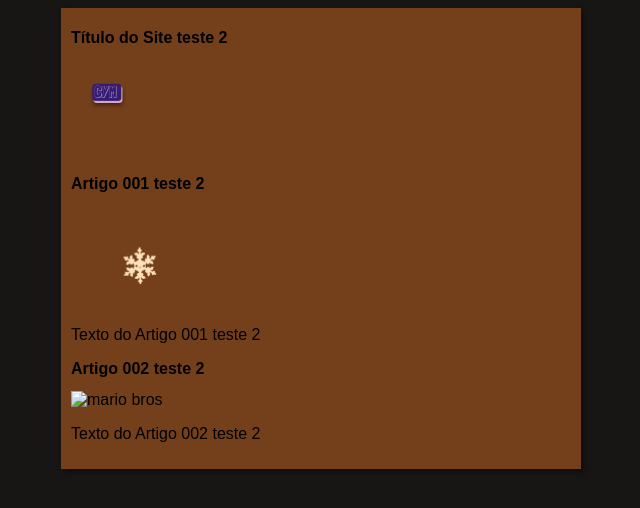
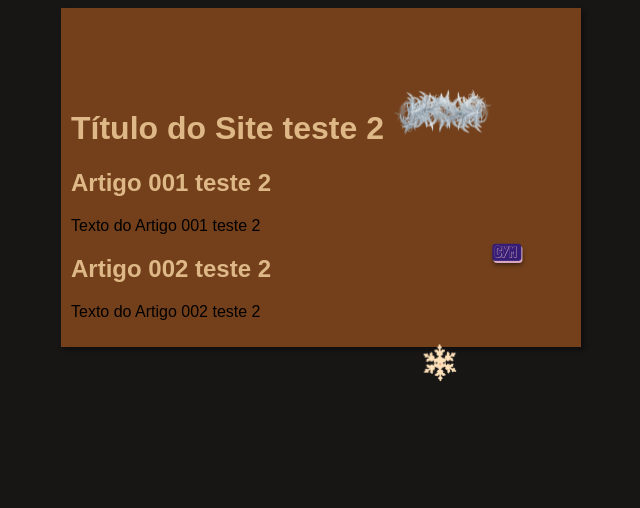
Before and after one commit to ChristieYuki/projeto-site, a plain HTML site: page index.html in a window 1280 px wide. Shown: the whole page, without its empty margins (319-959 px from the left). Drawn offline with Linux system fonts and the light colour scheme.

Commit message:
teste copy

```diff
--- a/estilos/style.css
+++ b/estilos/style.css
@@ -12,3 +12,25 @@ main{
     padding: 10px;
     box-shadow: 3px 3px 5px rgba(0, 0, 0, 0.432);
 }
+h1{
+    font-size:2em;
+    color: burlywood;
+}
+h2{
+    font-size:1.5em;
+    color: burlywood;
+}
+img.lado{
+    float:right;
+}
+/*
+a {
+    text-decoration: none;
+    font-weight: bold;
+    color: blanchedalmond;
+}
+a:hover{
+    text-decoration: underline;
+    color: lightpink;
+}
+*/
--- a/index.html
+++ b/index.html
@@ -12,21 +12,19 @@
         <header>
             <h1>
                 Título do Site teste 2
+                <img src="png/cartao github (6).png" alt="nuvem">
             </h1>
-            <img src="png/cartao github (1).png" alt="cym purple">
-
-            <article>
+        </header>
+        <article>
                 <h2>Artigo 001 teste 2</h2>
-                <img src="png/cartao github (5).png" alt="img5">
+                <img class="lado" src="png/cartao github (1).png" alt="cym">
                 <p>Texto do Artigo 001 teste 2</p>
-            </article>
-            <article>
+        </article>
+        <article>
                 <h2>Artigo 002 teste 2</h2>
-                <img src="png/super-mario-mario-14.png.crdownload" alt="mario bros">
+                <img class="lado" src="png/cartao github (5).png" alt="star">
                 <p>Texto do Artigo 002 teste 2</p>
-            </article>
-        </header>
+        </article>
     </main>
-
 </body>
 </html>
```
